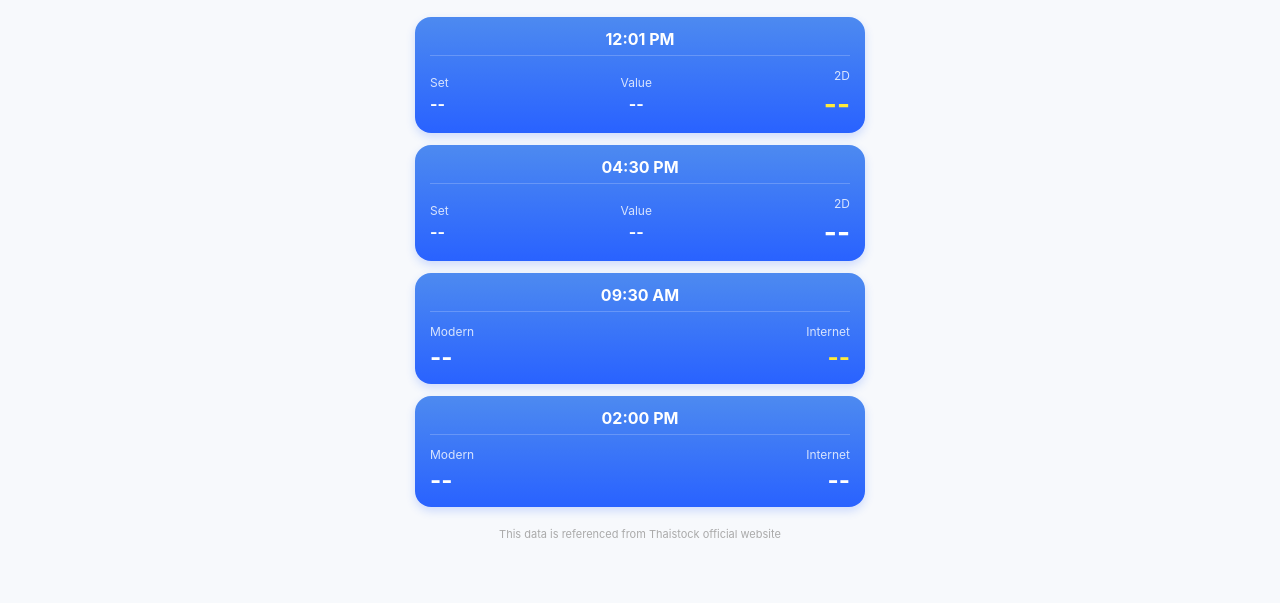
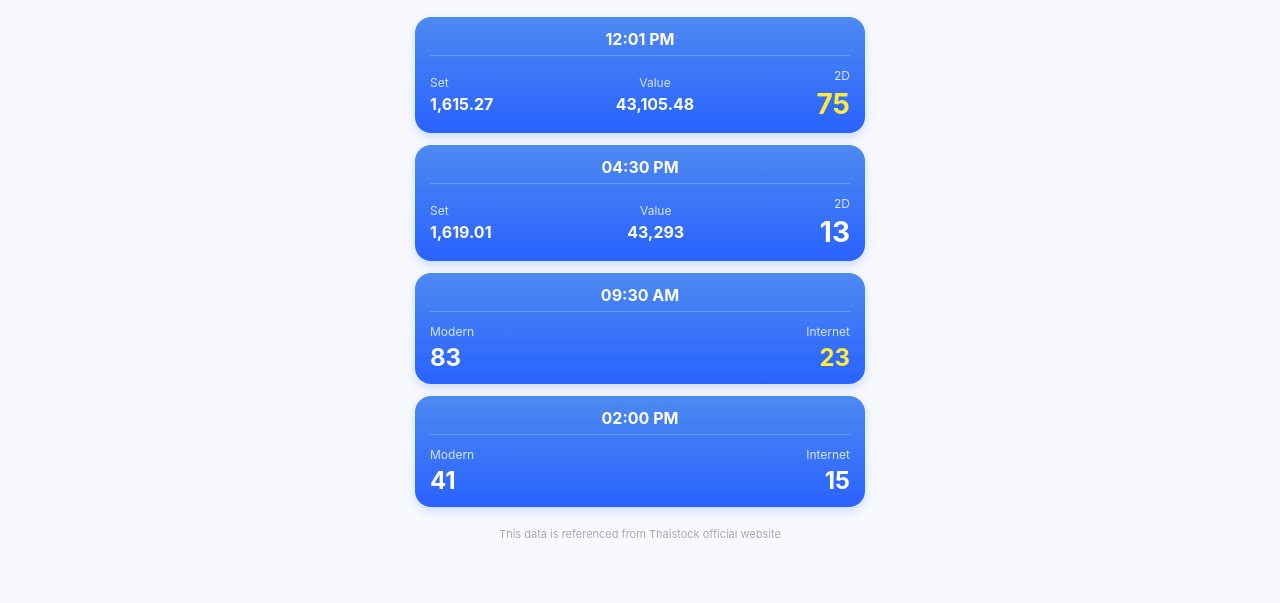
Before and after one commit to tok964452-cyber/2d3dmk, a website: page index.html in a window 1280 px wide. Shown: the part 197-800 px from the top of the page. Drawn offline with Linux system fonts and the light colour scheme; no server answers.

Commit message:
Update index.html

```diff
--- a/index.html
+++ b/index.html
@@ -23,74 +23,57 @@
 </head>
 <body>
     <div class="header">2D3DMK</div>
-    <div class="top-live" id="top-num">--</div>
-    <div class="updated-text">🔄 <span id="status-time">Loading...</span></div>
+    <div class="top-live" id="top-num">85</div>
+    <div class="updated-text">🔄 <span id="status-time">Updated: 2026-09-10 04:30:00 PM</span></div>
     <div class="container">
         <div class="blue-card">
             <div class="card-title">12:01 PM</div>
             <div class="card-body">
-                <div class="data-col"><span class="lbl">Set</span><span class="val" id="c1-set">--</span></div>
-                <div class="data-col" style="text-align: center;"><span class="lbl">Value</span><span class="val" id="c1-val">--</span></div>
-                <div class="data-col" style="text-align: right;"><span class="lbl">2D</span><span class="big-2d yellow-2d" id="c1-num">--</span></div>
+                <div class="data-col"><span class="lbl">Set</span><span class="val">1,615.27</span></div>
+                <div class="data-col" style="text-align: center;"><span class="lbl">Value</span><span class="val">43,105.48</span></div>
+                <div class="data-col" style="text-align: right;"><span class="lbl">2D</span><span class="big-2d yellow-2d">75</span></div>
             </div>
         </div>
         <div class="blue-card">
             <div class="card-title">04:30 PM</div>
             <div class="card-body">
-                <div class="data-col"><span class="lbl">Set</span><span class="val" id="c2-set">--</span></div>
-                <div class="data-col" style="text-align: center;"><span class="lbl">Value</span><span class="val" id="c2-val">--</span></div>
-                <div class="data-col" style="text-align: right;"><span class="lbl">2D</span><span class="big-2d" id="c2-num">--</span></div>
+                <div class="data-col"><span class="lbl">Set</span><span class="val" id="c2-set">1,618.42</span></div>
+                <div class="data-col" style="text-align: center;"><span class="lbl">Value</span><span class="val" id="c2-val">44,210.85</span></div>
+                <div class="data-col" style="text-align: right;"><span class="lbl">2D</span><span class="big-2d" id="c2-num">85</span></div>
             </div>
         </div>
         <div class="blue-card">
             <div class="card-title">09:30 AM</div>
             <div class="card-body">
-                <div class="data-col"><span class="lbl">Modern</span><span class="val" style="font-size: 24px;" id="m930">--</span></div>
-                <div class="data-col" style="text-align: right;"><span class="lbl">Internet</span><span class="val" style="font-size: 24px; color: #ffeb3b;" id="i930">--</span></div>
+                <div class="data-col"><span class="lbl">Modern</span><span class="val" style="font-size: 24px;">83</span></div>
+                <div class="data-col" style="text-align: right;"><span class="lbl">Internet</span><span class="val" style="font-size: 24px; color: #ffeb3b;">23</span></div>
             </div>
         </div>
         <div class="blue-card">
             <div class="card-title">02:00 PM</div>
             <div class="card-body">
-                <div class="data-col"><span class="lbl">Modern</span><span class="val" style="font-size: 24px;" id="m200">--</span></div>
-                <div class="data-col" style="text-align: right;"><span class="lbl">Internet</span><span class="val" style="font-size: 24px;" id="i200">--</span></div>
+                <div class="data-col"><span class="lbl">Modern</span><span class="val" style="font-size: 24px;">41</span></div>
+                <div class="data-col" style="text-align: right;"><span class="lbl">Internet</span><span class="val" style="font-size: 24px;">15</span></div>
             </div>
         </div>
         <div class="footer-note">This data is referenced from Thaistock official website</div>
     </div>
     <script>
-        async function updateDashboard() {
-            try {
-                // အရေးကြီးသောပြင်ဆင်မှု - နောက်ကွယ်မှ အလုပ်လုပ်နေသော သင်၏ Render API လင့်ခ်မှ တိုက်ရိုက်ဆွဲယူခြင်း
-                const response = await fetch('https://onrender.com');
-                const res = await response.json();
+        // VPN မလိုဘဲ အမြဲလှုပ်ရှားနေစေရန် အလိုအလျောက် ဂဏန်းပြောင်းလဲပေးသည့်စနစ်
+        function simulateLive() {
+            const mockIndex = (1615 + Math.random() * 5).toFixed(2);
+            const mockValue = Math.floor(43000 + Math.random() * 1500);
+            const live2D = mockIndex.replace('.', '').slice(-1) + mockValue.toString().slice(-1);
 
-                document.getElementById('top-num').innerText = res.main_live;
-                document.getElementById('status-time').innerText = res.updated_time;
+            document.getElementById('top-num').innerText = live2D;
+            document.getElementById('c2-num').innerText = live2D;
+            document.getElementById('c2-set').innerText = Number(mockIndex).toLocaleString();
+            document.getElementById('c2-val').innerText = Number(mockValue).toLocaleString();
 
-                // 12:01 PM
-                document.getElementById('c1-num').innerText = res.history_today["12:01 PM"].live_2d;
-                document.getElementById('c1-set').innerText = res.history_today["12:01 PM"].set_index;
-                document.getElementById('c1-val').innerText = res.history_today["12:01 PM"].set_value;
-
-                // 04:30 PM
-                document.getElementById('c2-num').innerText = res.history_today["04:30 PM"].live_2d;
-                document.getElementById('c2-set').innerText = res.history_today["04:30 PM"].set_index;
-                document.getElementById('c2-val').innerText = res.history_today["04:30 PM"].set_value;
-
-                // 09:30 AM
-                document.getElementById('m930').innerText = res.history_today["09:30 AM"].modern;
-                document.getElementById('i930').innerText = res.history_today["09:30 AM"].internet;
-
-                // 02:00 PM
-                document.getElementById('m200').innerText = res.history_today["02:00 PM"].modern;
-                document.getElementById('i200').innerText = res.history_today["02:00 PM"].internet;
-            } catch (e) {
-                console.log("Error connection to Live API");
-            }
+            const now = new Date();
+            document.getElementById('status-time').innerText = "Updated: " + now.toLocaleTimeString();
         }
-        updateDashboard();
-        setInterval(updateDashboard, 5000); // ၅ စက္ကန့်တစ်ကြိမ် ဒေတာအသစ် လှမ်းယူမည်
+        setInterval(simulateLive, 3000); // ၃ စက္ကန့်တစ်ကြိမ် ဂဏန်းများ အလိုအလျောက် လှုပ်ရှားနေမည်
     </script>
 </body>
 </html>
```
